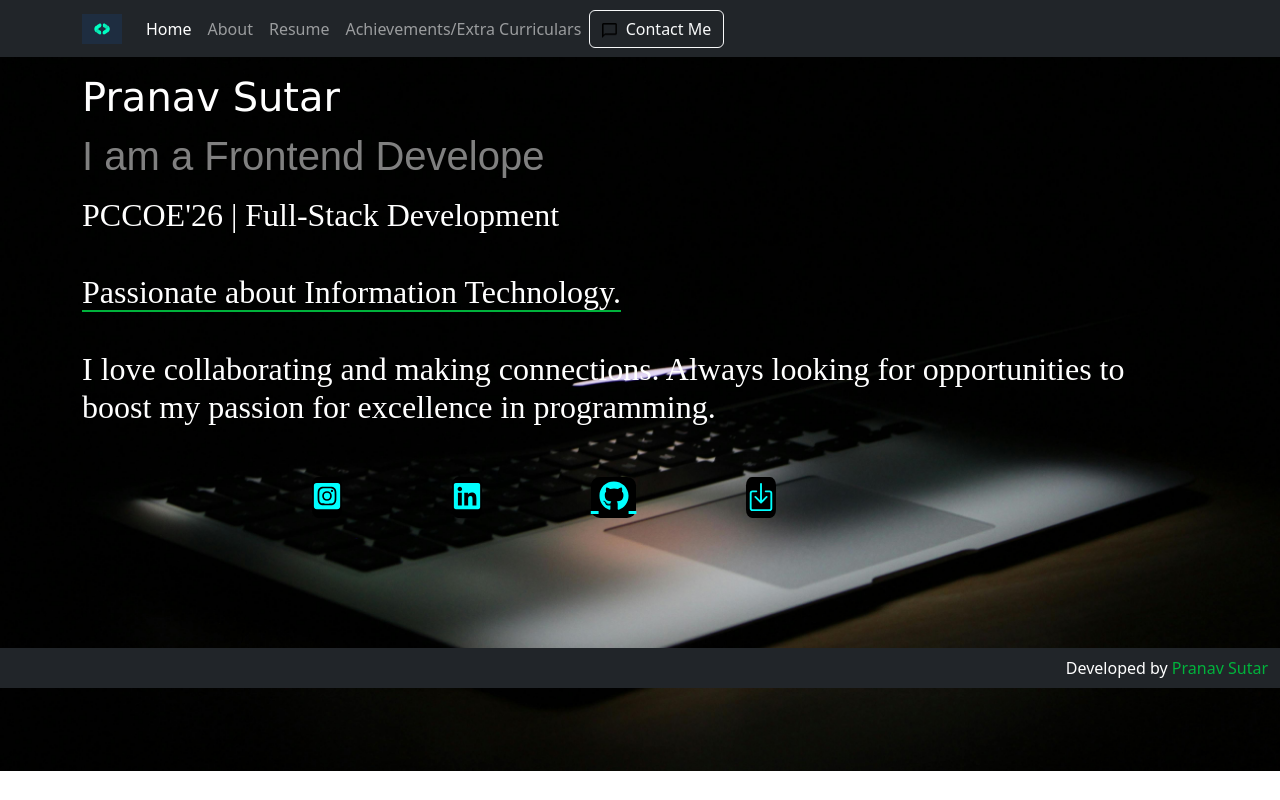
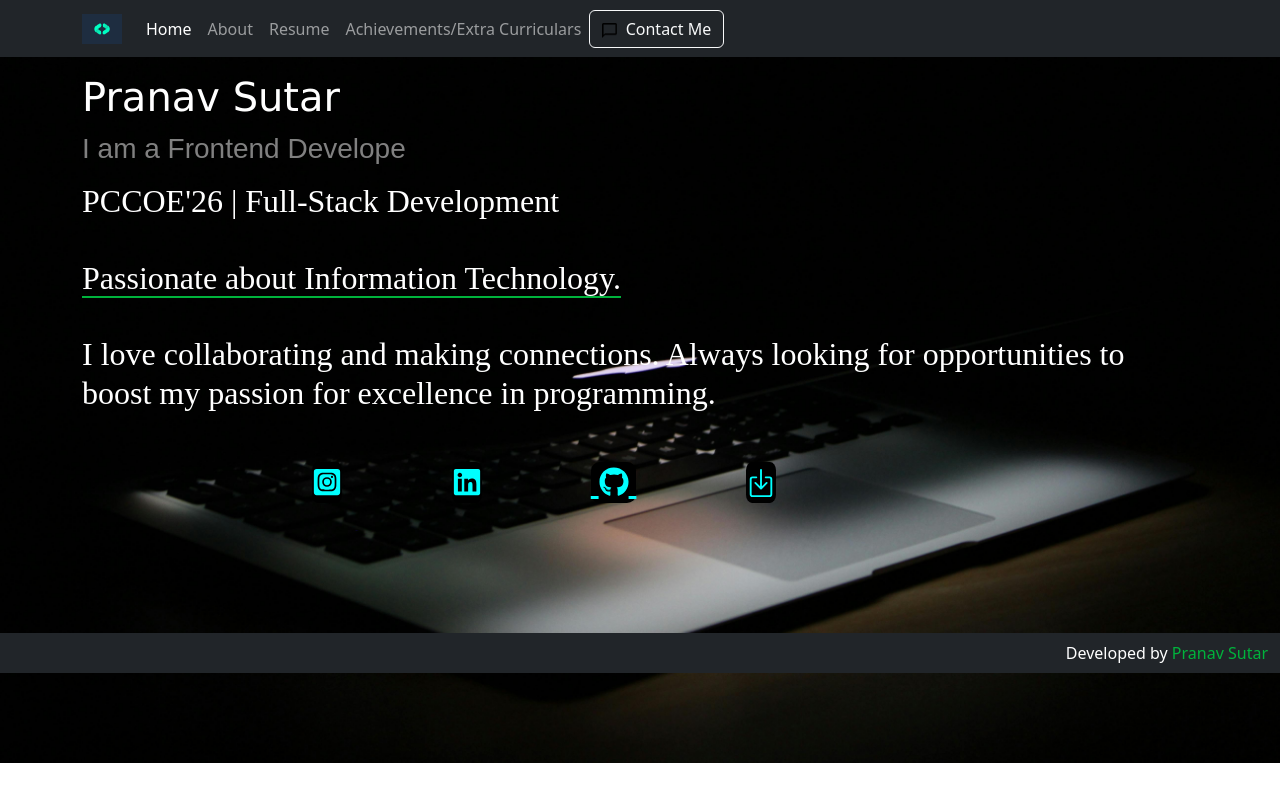
Before and after one commit to Pranav-Sutar47/Portfolio, a React (Create React App) app: page / in a window 1280 px wide. Built offline with nearby package versions, Linux system fonts and the light colour scheme.

Commit message:
Version 5

```diff
--- a/src/components/TypeWriter.jsx
+++ b/src/components/TypeWriter.jsx
@@ -50,10 +50,10 @@ const Typewriter = () => {
 
   return (
     <div style={{ textAlign: "start", marginTop: "100px", fontFamily: "Arial",color: "gray", marginTop: "1%" }}>
-      <h1>
+      <h3>
         {currentText}
         <span className="cursor">|</span>
-      </h1>
+      </h3>
       <style>{`
         .cursor {
           display: inline-block;
```
